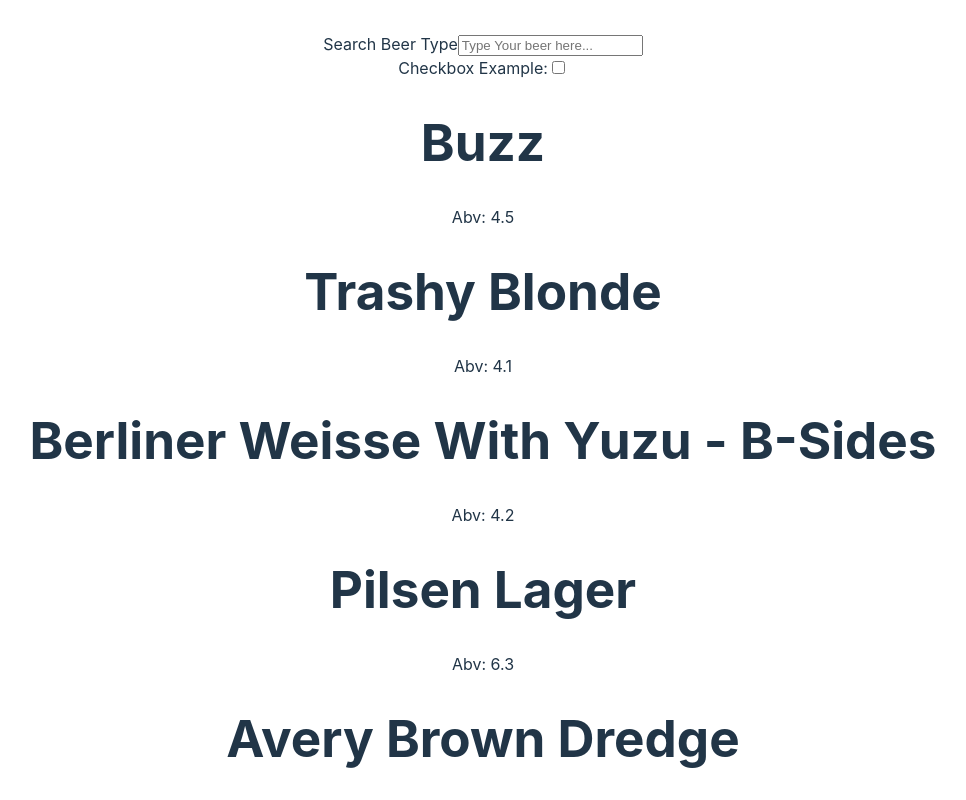
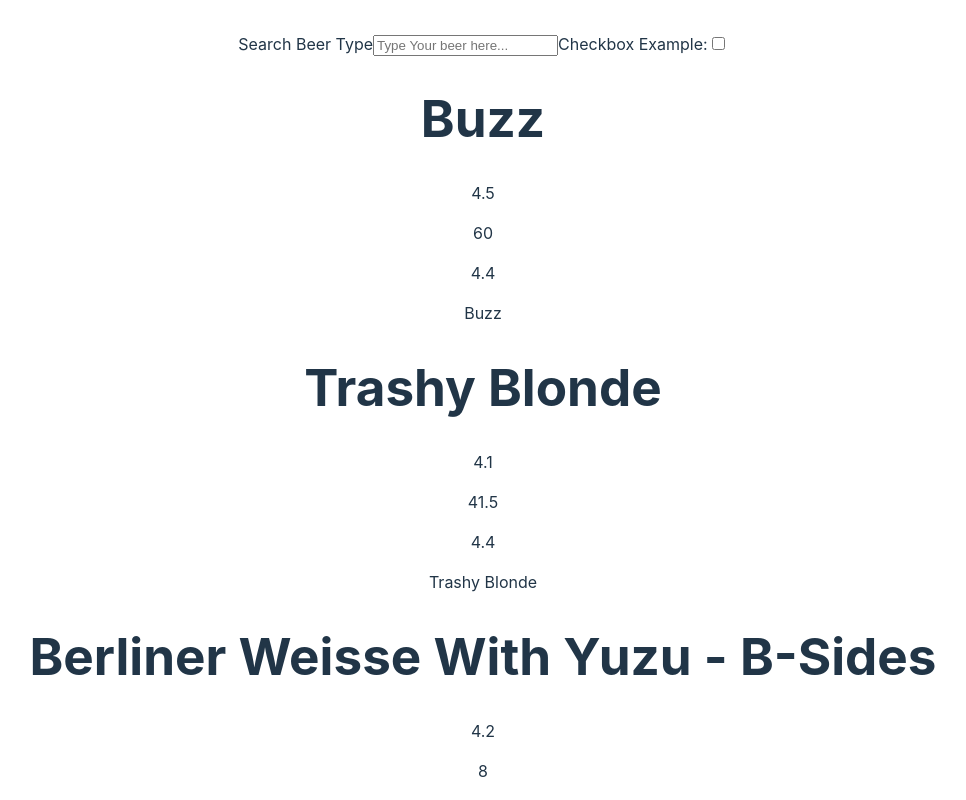
Before and after one commit to emanfalola9998/punkapi, a React (Vite) app: page / in a window 1280 px wide. Shown: the top 800 px of the page, without its empty margins (157-1123 px from the left). Built offline with nearby package versions, Linux system fonts and the light colour scheme.

Commit message:
added filter functionality with searchTerm checkbox for alcohol percentage and when both are false

```diff
--- a/src/App.tsx
+++ b/src/App.tsx
@@ -6,15 +6,13 @@ import beers from './data/beers'
 import {BeerType} from './types/types'
 
 function App() {
-// console.log("beers", beers);
 const [searchTerm, setSearchTerm] = useState<string>("");
-
-
+const [isHighABV, setIsHighABV] = useState<boolean>(false)
 
   return (
     <>
-      <Navbar setSearchTerm = {setSearchTerm}searchTerm ={searchTerm} beers={beers}/>
-      <Main beers={beers} searchTerm={searchTerm} />
+      <Navbar isHighABV={isHighABV} setIsHighABV={setIsHighABV} setSearchTerm = {setSearchTerm}searchTerm ={searchTerm} beers={beers}/>
+      <Main isHighABV = {isHighABV} beers={beers} searchTerm={searchTerm} />
     </>
   )
 }
--- a/src/components/Main/Main.tsx
+++ b/src/components/Main/Main.tsx
@@ -6,12 +6,13 @@ import { BeerType } from '../../types/types'
 type MainTypes = {
     beers: BeerType[];
     searchTerm: string;
+    isHighABV: boolean;
 }
 
-const Main = ({beers, searchTerm} : MainTypes) => {
+const Main = ({beers, searchTerm, isHighABV} : MainTypes) => {
   return (
     <div>
-      {!searchTerm && <CardList beers={beers}/>}
+      {!searchTerm && !isHighABV && <CardList beers={beers}/>}
     </div>
   )
 }
--- a/src/components/Navbar/FiltersList/FiltersList.tsx
+++ b/src/components/Navbar/FiltersList/FiltersList.tsx
@@ -26,14 +26,7 @@ const FiltersList = ({ beers, searchTerm, isHighABV, handleIsHighABV }: Filtered
 
     return (
         <div>
-            <label htmlFor="checkbox">Checkbox Example:</label>
-            <input
-            type="checkbox"
-            id="checkbox"
-            name="checkbox"
-            checked={isHighABV}
-            onChange={handleIsHighABV}
-            />
+
         {searchTerm && isHighABV ? (
         combinedFilteredBeers.map((filteredBeer) => (
             <div key={filteredBeer.id}>
@@ -54,12 +47,6 @@ const FiltersList = ({ beers, searchTerm, isHighABV, handleIsHighABV }: Filtered
                     <FilterItem isHighABV={isHighABV} handleIsHighABV={handleIsHighABV} filteredBeer={filteredBeerByABV} />
                     </div>
             ))}
-                {!searchTerm && !isHighABV &&
-                beers.map((beer) => (
-                    <div key={beer.id}>
-                    <FilterItem isHighABV={isHighABV} handleIsHighABV={handleIsHighABV} filteredBeer={beer} />
-                    </div>
-            ))}
         </>
         )}
 
--- a/src/components/Navbar/Navbar.tsx
+++ b/src/components/Navbar/Navbar.tsx
@@ -9,22 +9,23 @@ type NavbarProps = {
   beers: BeerType[];
   searchTerm: string;
   setSearchTerm:  React.Dispatch<React.SetStateAction<string>>
+  isHighABV: boolean;
+  setIsHighABV: React.Dispatch<React.SetStateAction<boolean>>
 }
 
-const Navbar = ({beers, searchTerm, setSearchTerm} : NavbarProps) => {
-  const [isHighABV, setIsHighABV] = useState<boolean>(false)
+const Navbar = ({beers, searchTerm, setSearchTerm, isHighABV, setIsHighABV} : NavbarProps) => {
 
   const handleIsHighABV = () => {
     setIsHighABV(!isHighABV)
   }
 
-  const handleChange = (e: React.ChangeEvent<HTMLInputElement>) => {
+  const handleInput = (e: React.ChangeEvent<HTMLInputElement>) => {
     setSearchTerm(e.target.value.trim().toLowerCase());
   };
 
   return (
     <div>
-      <SearchBox searchTerm = {searchTerm} setSearchTerm={setSearchTerm} handleChange={handleChange}/>
+      <SearchBox isHighABV={isHighABV} handleIsHighABV={handleIsHighABV} searchTerm = {searchTerm} handleInput={handleInput}/>
       <FiltersList beers = {beers} searchTerm={searchTerm} isHighABV={isHighABV} handleIsHighABV={handleIsHighABV}/>
 
     </div>
--- a/src/components/Navbar/SearchBox/SearchBox.tsx
+++ b/src/components/Navbar/SearchBox/SearchBox.tsx
@@ -2,11 +2,12 @@ import React from 'react';
 
 type SearchBoxProps = {
     searchTerm: string;
-    setSearchTerm: React.Dispatch<React.SetStateAction<string>>;
-    handleChange: (e: React.ChangeEvent<HTMLInputElement>) => void
+    handleInput:  (e: React.ChangeEvent<HTMLInputElement>) => void;
+    isHighABV: boolean;
+    handleIsHighABV: () => void;
 }
 
-const SearchBox = ({ searchTerm, setSearchTerm, handleChange }: SearchBoxProps) => {
+const SearchBox = ({ searchTerm, handleInput, isHighABV, handleIsHighABV }: SearchBoxProps) => {
     console.log("searchTerm", searchTerm);
 
 
@@ -15,8 +16,16 @@ const SearchBox = ({ searchTerm, setSearchTerm, handleChange }: SearchBoxProps)
             <label>Search Beer Type</label>
             <input
                 value={searchTerm}
-                onInput={handleChange}
+                onInput={handleInput}
                 placeholder='Type Your beer here...'
+            />
+            <label htmlFor="checkbox">Checkbox Example:</label>
+            <input
+            type="checkbox"
+            id="checkbox"
+            name="checkbox"
+            checked={isHighABV}
+            onChange={handleIsHighABV}
             />
         </div>
     );
```
